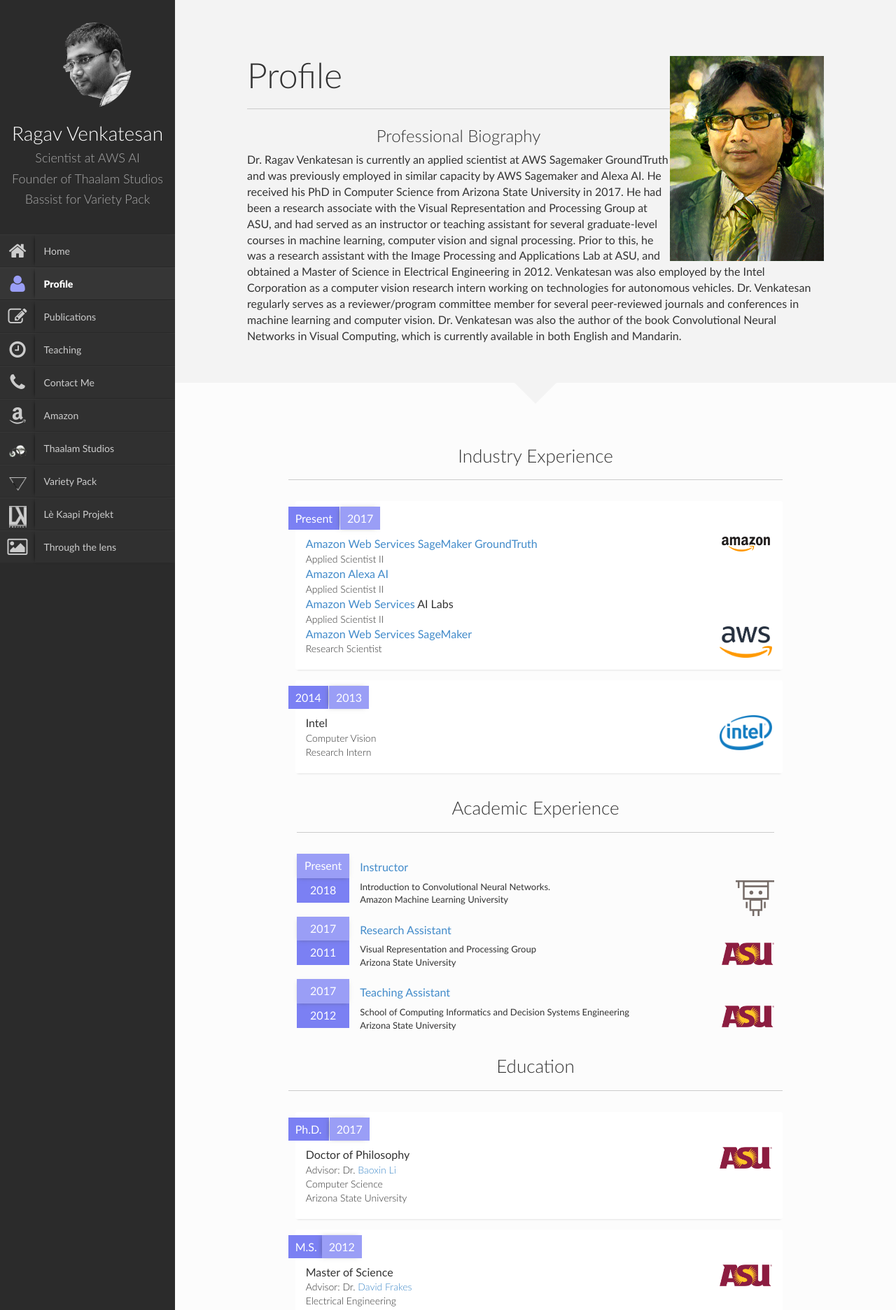
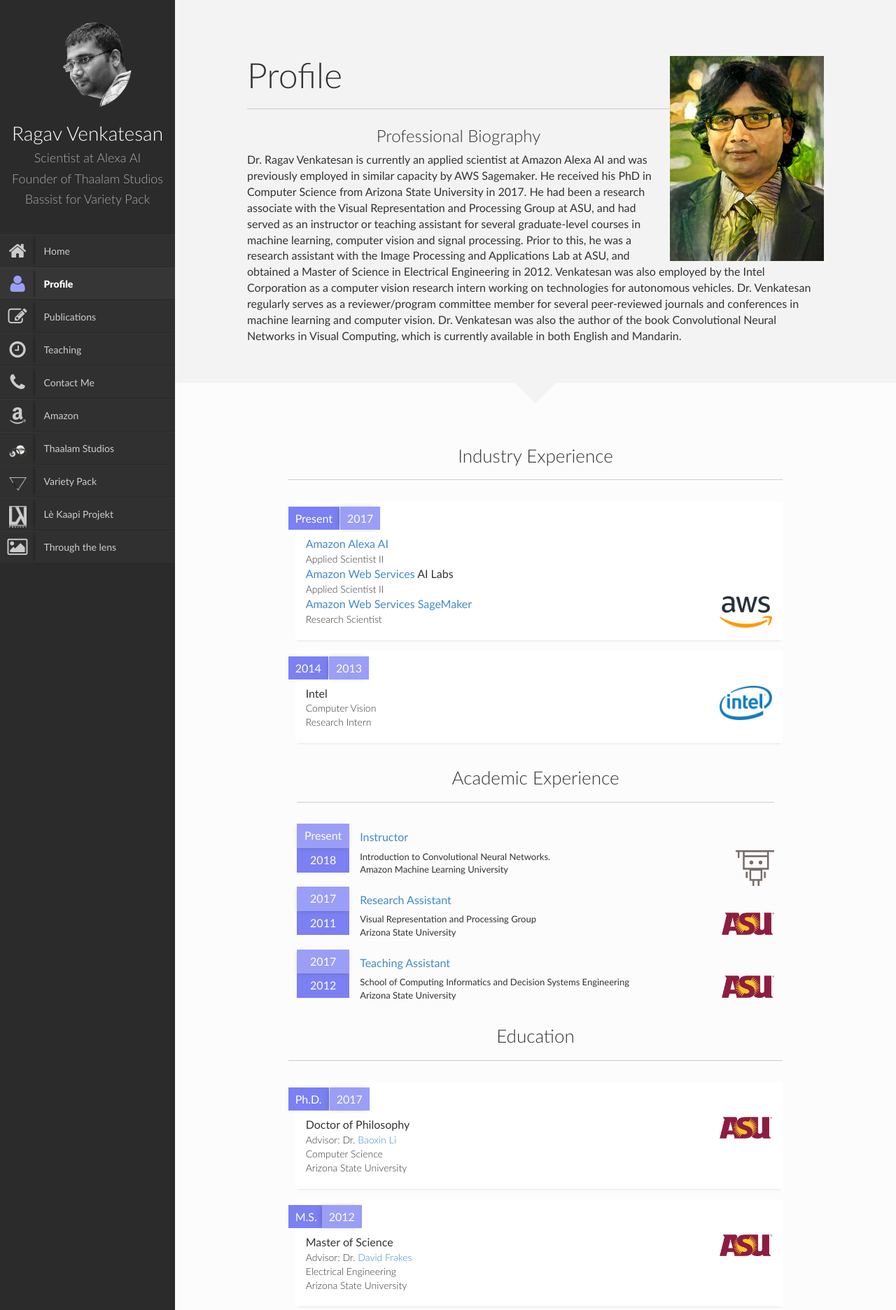
Before and after one commit to ragavvenkatesan/ragavvenkatesan.github.io, a Jekyll site: the page built from profile.html, in a window 1280 px wide. Shown: the top 1872 px of the page at 70% size. Built offline with Jekyll 4.4.1, drawn with Linux system fonts in a browser that asks for light colours; nearby versions of some CDN libraries.

Commit message:
reverting back.

```diff
--- a/_includes/sidebar.html
+++ b/_includes/sidebar.html
@@ -9,7 +9,7 @@
                   </div>
                   <div class="title">
                     <h2>Ragav Venkatesan</h2>
-                    <h3>Scientist at AWS AI</h3>
+                    <h3>Scientist at Alexa AI</h3>
                     <h3>Founder of Thaalam Studios</h3>
                     <h3>Bassist for Variety Pack</h3>
                   </div>
--- a/index.html
+++ b/index.html
@@ -11,8 +11,8 @@
                 <div class="col-sm-7">
                   <h3 class="title">Ragav Venkatesan</h3>
 
-                  <p>Applied Scientist at <a target ="_blank" href="{{site.url}}/amazon.html">AWS  GroundTruth</a>.
-                    Previously, an Applied and Research Scientist at AWS Sagemaker and AWS AI Labs and Alexa AI.
+                  <p>Applied Scientist at Alexa AI.
+                    Previously, an Applied and Research Scientist at AWS AI Labs.
                     Recieved Doctorate in Computer Science and Masters in Electrical Engineering from Arizona State Univeristy and was a Computer Vision Research intern at Intel.
                     Founder of <a target ="_blank" href="{{site.url}}/thaalam.html">Thaalam Studios</a>,
                     Bass player and producer for <a target ="_blank" href="{{site.url}}/variety-pack.html">Variety Pack</a>.
--- a/profile.html
+++ b/profile.html
@@ -8,7 +8,7 @@
         <div class="section-container">
             <h2 class="title">Profile<img alt="image" src="img/personal/deep3.png" align="right"  width="220em" height="auto" class="img-responsive">	</h2>
             <center><h3>Professional Biography</h3></center>
-            <p>Dr. Ragav Venkatesan is currently an applied scientist at AWS Sagemaker GroundTruth and was previously employed in similar capacity by AWS Sagemaker and Alexa AI. He received his PhD in Computer Science from Arizona State University in 2017.
+            <p>Dr. Ragav Venkatesan is currently an applied scientist at Amazon Alexa AI and was previously employed in similar capacity by AWS Sagemaker. He received his PhD in Computer Science from Arizona State University in 2017.
                He had been a research associate with the Visual Representation and Processing Group at ASU, and had served as an instructor or teaching assistant for several graduate-level courses in machine learning, computer vision and signal processing.
                Prior to this, he was a research assistant with the Image Processing and Applications Lab at ASU, and obtained a Master of Science in Electrical Engineering in 2012.
                Venkatesan was also employed by the Intel Corporation as a computer vision research intern working on technologies for autonomous vehicles.
@@ -35,11 +35,7 @@
                                 <span class="degree">Present</span>
                                 <span class="year">2017</span>
                             </div>
-                            <div class="description">
-                    			<img alt="image" src="img/amazon.png" width="75em" height="auto" align="right" class="img-responsive">
-                    			<p class="what"><a href="{{site.url}}/amazon.html">Amazon Web Services </a> <a href="https://aws.amazon.com/sagemaker/"> SageMaker</a> <a href="https://aws.amazon.com/sagemaker/groundtruth/">GroundTruth</a></p>
-                                <p class="where">Applied Scientist II<br></p>
-                            </div>
+
                             <div class="description">
                     			<p class="what"><a href="{{site.url}}/amazon.html">Amazon</a> <a href="https://developer.amazon.com/en-US/alexa">Alexa AI</a> </p>
                                 <p class="where">Applied Scientist II<br></p>
```
Also changed, not shown: _includes/news.html (+0 -7 lines), 3 other files.
